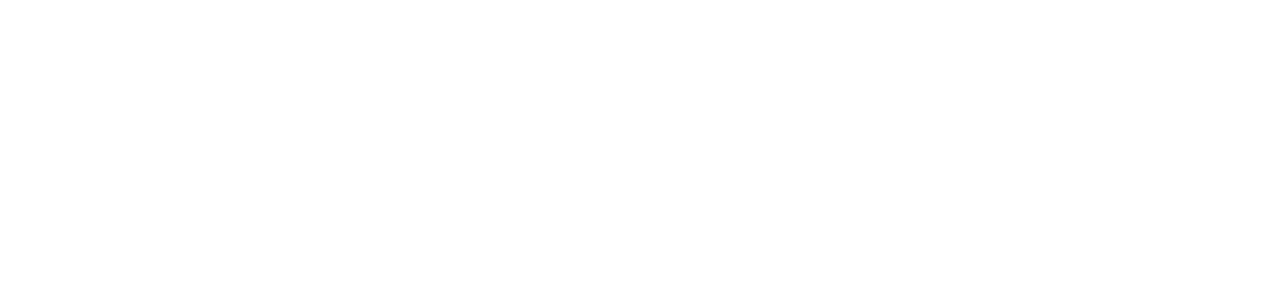
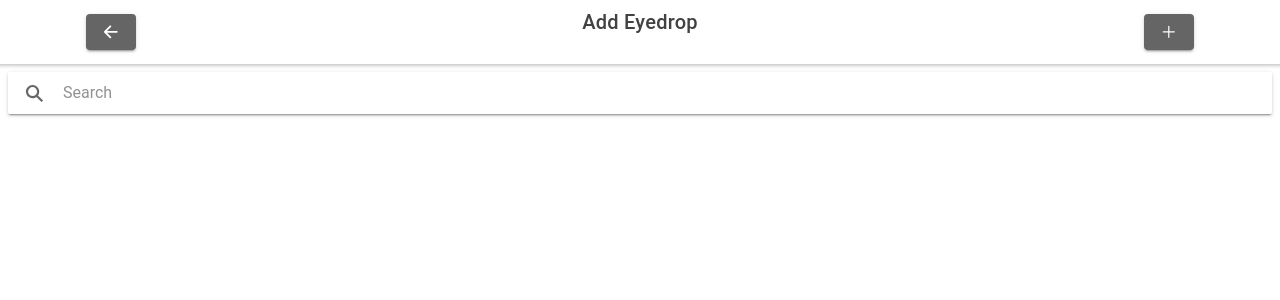
Before and after one commit to Rodolforiv0621/Team-6, a React (Create React App) app: page /addeyedrop in a window 1280 px wide. Shown: the top 300 px of the page. Built offline with nearby package versions, Linux system fonts and the light colour scheme.

Commit message:
fixed buttons and added props passing

```diff
--- a/src/App.jsx
+++ b/src/App.jsx
@@ -33,9 +33,8 @@
       <IonReactRouter>
         <IonRouterOutlet>
           <Route exact path="/home" component={Home} />
-          <Route path="/addeyedrop" component={AddEyedrop}>
-            <Route path="/addeyedrop/:name" component={AddEyedropForm}></Route>
-          </Route>
+          <Route path="/addeyedrop" component={AddEyedrop}></Route>
+          <Route path="/addeyedrop/:id" component={AddEyedropForm}></Route>
           <Route path="/settings" component={Settings} />
           <Route exact path="/">
             <Redirect to="/home" />
--- a/src/pages/AddEyedrop.jsx
+++ b/src/pages/AddEyedrop.jsx
@@ -15,7 +15,7 @@
 import { arrowBackOutline, add } from "ionicons/icons";
 import "./Home.css";
 
-function AddEyedrop() {
+function AddEyedrop({ eyedrop }) {
   return (
     <IonPage>
       <IonHeader>
@@ -23,13 +23,13 @@
           <IonGrid class="ion-text-center ion-justify-content-center">
             <IonRow>
               <IonCol size="2">
-                <IonButton routerLink="/home"><IonIcon icon={arrowBackOutline} size="large" /></IonButton>
+                <IonButton routerLink="/home"><IonIcon icon={arrowBackOutline} /></IonButton>
               </IonCol>
               <IonCol size="8">
                 <IonTitle>Add Eyedrop</IonTitle>
               </IonCol>
               <IonCol size="2">
-                <IonButton routerLink="/AddEyedropForm"><IonIcon icon={add} size="large" /></IonButton>
+                <IonButton routerLink="/AddEyedropForm"><IonIcon icon={add} /></IonButton>
               </IonCol>
             </IonRow>
           </IonGrid>
@@ -39,6 +39,7 @@
         <IonSearchbar></IonSearchbar>
       </IonContent>
     </IonPage>
+
   );
 }
 
--- a/src/pages/AddEyedropForm.jsx
+++ b/src/pages/AddEyedropForm.jsx
@@ -15,7 +15,7 @@
 import { medkit, arrowBackOutline } from "ionicons/icons";
 import { useState } from "react";
 
-function AddEyedropForm() {
+function AddEyedropForm({match}) {
   const [savedMedicine, setSavedMedicine] = useState(true);
   return (
     <IonPage>
@@ -24,7 +24,7 @@
           <IonGrid class="ion-text-center ion-justify-content-center">
             <IonRow>
               <IonCol size="2">
-                <IonButton routerLink="/home"><IonIcon icon={arrowBackOutline} size="large" /></IonButton>
+                <IonButton routerLink="/home"><IonIcon icon={arrowBackOutline}  /></IonButton>
               </IonCol>
               <IonCol size="8">
                 {savedMedicine ? (
@@ -42,7 +42,7 @@
         {savedMedicine ? (
           <IonItem>
             <IonLabel>
-              <h1>H1 Heading</h1>
+              <h1>{match.params.id}</h1>
               <p>Paragraph</p>
             </IonLabel>
             <IonIcon icon={medkit} slot="start"></IonIcon>
--- a/src/pages/Home.jsx
+++ b/src/pages/Home.jsx
@@ -25,7 +25,7 @@
           <IonGrid>
             <IonRow>
               <IonCol size="2">
-                <IonButton routerLink="/settings"><IonIcon icon={cog} size="large" /></IonButton>
+                <IonButton routerLink="/settings"><IonIcon icon={cog}  /></IonButton>
               </IonCol>
               <IonCol size="8">
                 <IonSegment value="default">
@@ -39,7 +39,7 @@
               </IonCol>
               <IonCol size="2">
                 <IonButton routerLink="/AddEyedrop">
-                  <IonIcon icon={add} size="large" />
+                  <IonIcon icon={add}  />
                   </IonButton>
               </IonCol>
             </IonRow>
```
